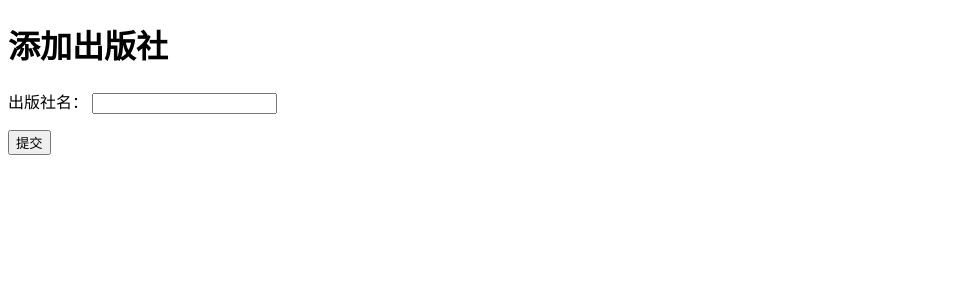
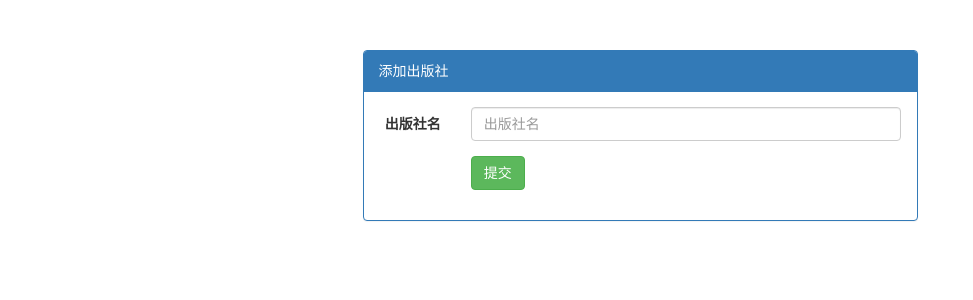
Before and after one commit to ZHMing123/mysite, a Django app: page /add_publisher/ in a window 1280 px wide. Shown: the top 300 px of the page, without its empty margins (0-973 px from the left). Run offline with Django 3.2, Linux system fonts and the light colour scheme; some libraries are stand-ins or nearby versions.

Commit message:
second_push;add file add_publisher.html;modify file views.py

```diff
--- a/mysite/views.py
+++ b/mysite/views.py
@@ -193,23 +193,23 @@ def edit_publisher(request):
     # 修改后POST的数据
     if request.method == "POST":
         # 获取新的名字
-        edit_id = request.POST.get("id", None)
-        new_name = request.POST.get("publisher_name", None)
+        edit_publisher_id = request.POST.get("id", None)
+        new_publisher_name = request.POST.get("publisher_name", None)
         # 更新
         # 根据id取到编辑的是哪用户
-        edit_obj = models.Publisher.objects.get(id=edit_id)
-        edit_obj.name = new_name
-        edit_obj.save() # 把修改提交
+        edit_obj = models.Publisher.objects.get(id=edit_publisher_id)
+        edit_obj.name = new_publisher_name
+        edit_obj.save() # 把修改提交到数据库
 
         # 跳转
         return redirect("/publisher_list/")
 
 
     # 从GET请求中获取到当前编辑的用户对象的id
-    edit_id = request.GET.get("id", None)
-    if edit_id:
+    edit_publisher_id = request.GET.get("id", None)
+    if edit_publisher_id:
         # 查找到当前编辑的用户对象
-        publisher_obj = models.Publisher.objects.get(id=edit_id)
+        publisher_obj = models.Publisher.objects.get(id=edit_publisher_id)
         return render(request, "edit_publisher.html", {"publisher": publisher_obj})
     else:
         return HttpResponse("编辑的出版社不存在！")
--- a/templates/add_publisher.html
+++ b/templates/add_publisher.html
@@ -1,21 +1,58 @@
 <!DOCTYPE html>
+<!-- saved from url=(0042)https://v3.bootcss.com/examples/dashboard/ -->
 <html lang="zh-CN">
+
 <head>
-    <meta charset="UTF-8">
-    <title>添加出版社页面</title>
+    <meta http-equiv="Content-Type" content="text/html; charset=UTF-8">
+
+    <meta http-equiv="X-UA-Compatible" content="IE=edge">
+    <meta name="viewport" content="width=device-width, initial-scale=1">
+    <!-- 上述3个meta标签*必须*放在最前面，任何其他内容都*必须*跟随其后！ -->
+    <meta name="description" content="">
+    <meta name="author" content="">
+
+
+    <title>添加出版社</title>
+
+    <!-- Bootstrap core CSS -->
+    <link href="/static/bootstrap/css/bootstrap.min.css" rel="stylesheet">
+
+
+    <!-- 页面使用的自定义CSS -->
+    <!-- Custom styles for this template -->
+    <link href="/static/dashboard.css" rel="stylesheet">
+
 </head>
 <body>
-<h1>添加出版社</h1>
-<form action="/add_publisher/" method="post">
-    <p>出版社名：
-        <input type="text" , name="publisher_name">
-    </p>
+<div class="container">
 
-    <p>
-        <input type="submit" value="提交">
-    </p>
-    <p style="color: red">{{ error }}</p>
-</form>
+    <div class="row">
+        <div class="col-md-6 col-md-offset-3">
+            <!-- 面板 开始 -->
+            <div class="panel panel-primary">
+                <div class="panel-heading">添加出版社</div>
+                <div class="panel-body">
+                    <form class="form-horizontal" action="/add_publisher/" method="post">
+                        <div class="form-group">
+                            <label for="publisher_name" class="col-sm-2 control-label">出版社名</label>
+                            <div class="col-sm-10">
+                                <input type="text" class="form-control" id="publisher_name" name="publisher_name"
+                                       placeholder="出版社名">
+                            </div>
+                        </div>
+
+                        <div class="form-group">
+                            <div class="col-sm-offset-2 col-sm-10">
+                                <button type="submit" class="btn btn-success">提交</button>
+                            </div>
+                        </div>
+                    </form>
+                </div>
+            </div>
+        </div>
+    </div>
+</div>
+
 <script src="jquery-3.4.1.min.js"></script>
 </body>
 </html>
--- a/templates/publisher_list.html
+++ b/templates/publisher_list.html
@@ -94,8 +94,10 @@
                                 </span>
                             </div><!-- /input-group -->
                         </div>
-                        <div class="col-md-1 pull-right">
-                            <button class="btn btn-success" data-toggle="modal" data-target="#myModal">添加</button>
+                        <div class="col-md-3 pull-right">
+                            <a href="/add_publisher/" class="btn btn-success pull-right">新页面添加</a>
+                            <button class="btn btn-success pull-right" data-toggle="modal" data-target="#myModal">添加
+                            </button>
                         </div>
                     </div>
                     <table class="table table-striped table-bordered">
```
Also changed, not shown: templates/add_publisher_old.html (added, +21 -0 lines), templates/edit_publisher.html (+57 -11 lines), templates/edit_publisher_old.html (added, +19 -0 lines). Lines whose indentation alone changed are shown as unchanged.
